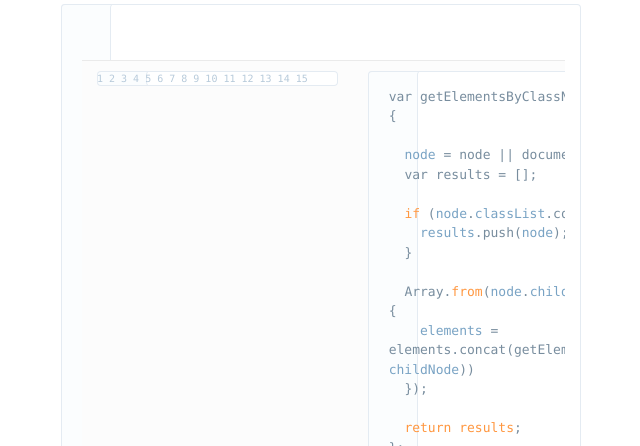
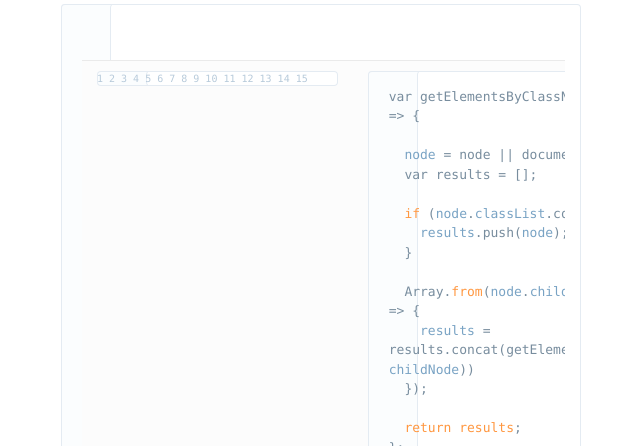
Before and after one commit to nickbalestra/nickbalestra.github.io, a Jekyll site: the page built from _posts/2015-10-5-ES6-Arrows-Arrays-and-Defaults.markdown, in a window 1280 px wide and 900 px high, scrolled down 2614 px. Shown: the part 152-598 px from the top of the window, without its empty margins (319-959 px from the left). Built offline with Jekyll 4.4.1, drawn with Linux system fonts in a browser that asks for light colours; nearby versions of some CDN libraries; Markdown is read by kramdown in place of the engine named in the settings.

Commit message:
typo left over fix

```diff
--- a/_posts/2015-10-5-ES6-Arrows-Arrays-and-Defaults.markdown
+++ b/_posts/2015-10-5-ES6-Arrows-Arrays-and-Defaults.markdown
@@ -80,7 +80,7 @@ var getElementsByClassName = (className, node) => {
   }
 
   Array.from(node.children).forEach(childNode => {
-    elements = elements.concat(getElementsByClassName(className, childNode))
+    results = results.concat(getElementsByClassName(className, childNode))
   });
 
   return results;
```
